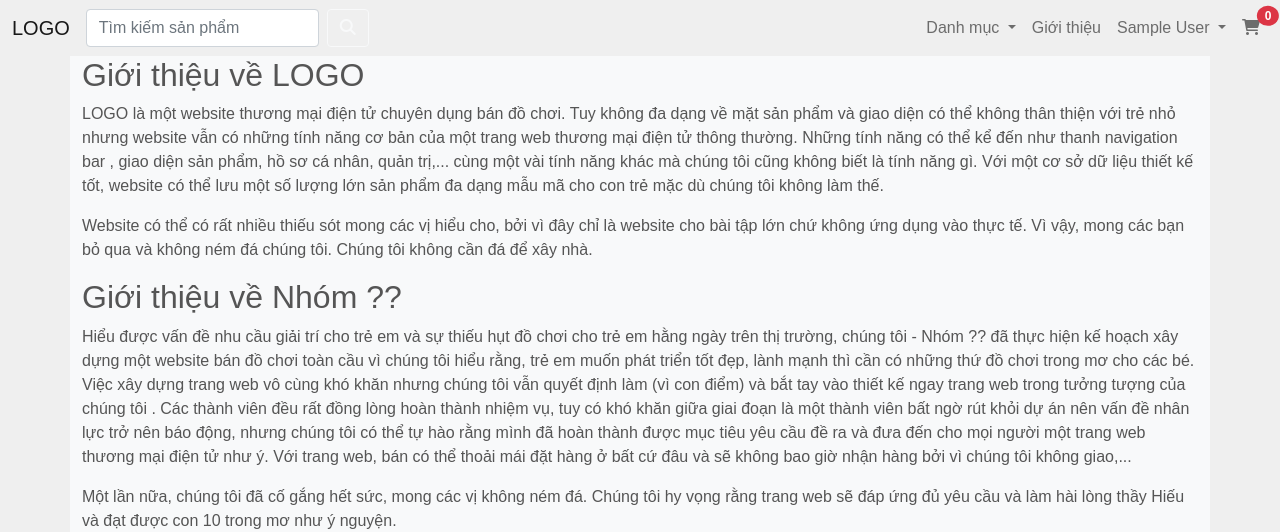
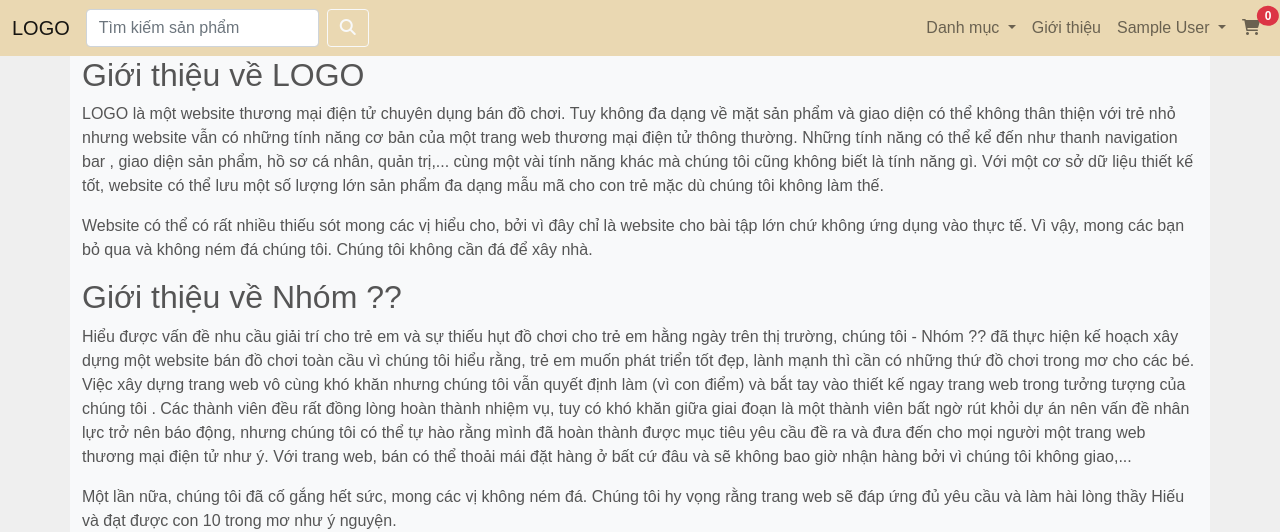
Before and after one commit to hikaric/Ecommerce, a PHP site: page /app/views/intro.php in a window 1280 px wide. Shown: the top 532 px of the page. Run offline with PHP 8.4, Linux system fonts and the light colour scheme; the visitor is signed in with stand-in values (Sample User, id 1); data comes from the database, SQL or seed files in the repository; some libraries are stand-ins or nearby versions.

Commit message:
Update nav.css
Sửa màu nav bar

```diff
--- a/DADN_web-sangweb/css/nav.css
+++ b/DADN_web-sangweb/css/nav.css
@@ -45,6 +45,10 @@ nav {
     z-index: 1000;
 }
 
+.navbar-custom{
+    background-color: #ead8b2;
+}
+
 .j-left {
     justify-self: left;
 }
```
